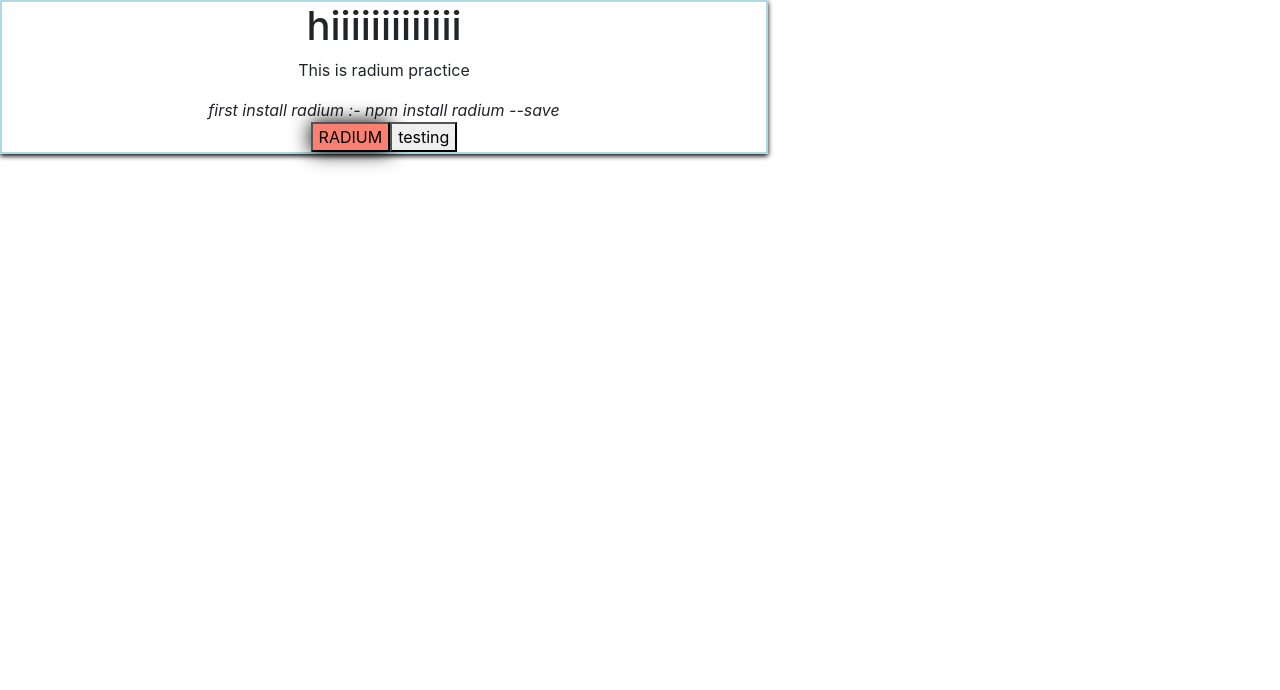
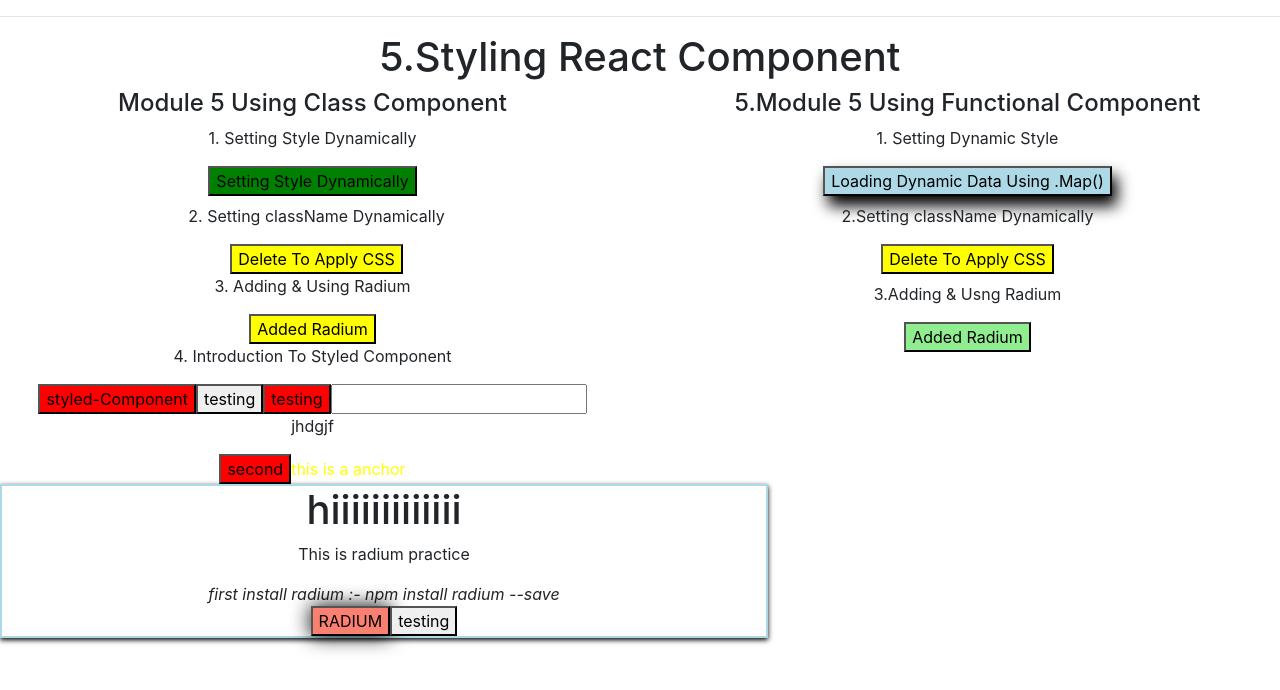
Before and after one commit to HusnainK721/my-first-app, a React (Create React App) app: page / in a window 1280 px wide. Shown: the top 690 px of the page. Built offline with nearby package versions, Linux system fonts and the light colour scheme.

Commit message:
working with styled component

```diff
--- a/src/Component/HomePage/LandingPage/Landing.jsx
+++ b/src/Component/HomePage/LandingPage/Landing.jsx
@@ -33,11 +33,11 @@ export const Landing = () => {
       </div>
       {/* <div>
         <Module4ListAndConditional />
-      </div>
+      </div>*/}
       <hr />
       <div>
         <Module5StylingReactComponent />
-      </div> */}
+      </div>
       <RadiumPracticeParent />
     </React.Fragment>
   );
--- a/src/Component/Module-5-StylingReactCompAndElement/StylingReactInClass/D-IntroductionToStyledComponent/IntroductionToStyledComponentParentC.jsx
+++ b/src/Component/Module-5-StylingReactCompAndElement/StylingReactInClass/D-IntroductionToStyledComponent/IntroductionToStyledComponentParentC.jsx
@@ -2,12 +2,26 @@ import React, { Component } from "react";
 import IntroductionToStyledComponentChildC from "./IntroductionToStyledComponentChildC";
 import styled from "styled-components";
 
+// const StyledButton = styled.button`
+//   background-color: ${(props) => (props.any ? "green" : "red")};
+//    &:hover {
+//           background-color: ${(props) => (props.any ? "lightgreen" : "salmon")};
+//           color: black;
+//         },
+// `;
 const StyledButton = styled.button`
-  background-color: ${(props) => (props.any ? "green" : "red")};
+  background-color: red;
    &:hover {
-          background-color: ${(props) => (props.any ? "lightgreen" : "salmon")};
+          background-color: green;
           color: black;
         },
+`;
+
+const StyledA = styled.a`
+  color: yellow;
+  &:hover {
+    color: red;
+  }
 `;
 class IntroductionToStyledComponentParentC extends Component {
   state = {
@@ -72,6 +86,13 @@ class IntroductionToStyledComponentParentC extends Component {
           styled-Component
         </StyledButton>
         {displayPersonData}
+        <button>testing</button>
+        <StyledButton>testing</StyledButton>
+
+        <input type="" />
+        <p>jhdgjf</p>
+        <StyledButton>second</StyledButton>
+        <StyledA>this is a anchor</StyledA>
       </div>
     );
   }
```
Also changed, not shown: 1 other file (tests, documents, lock files or other folders).
